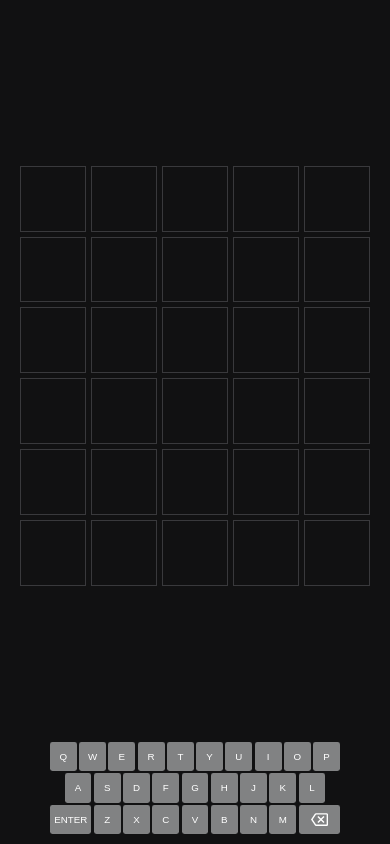
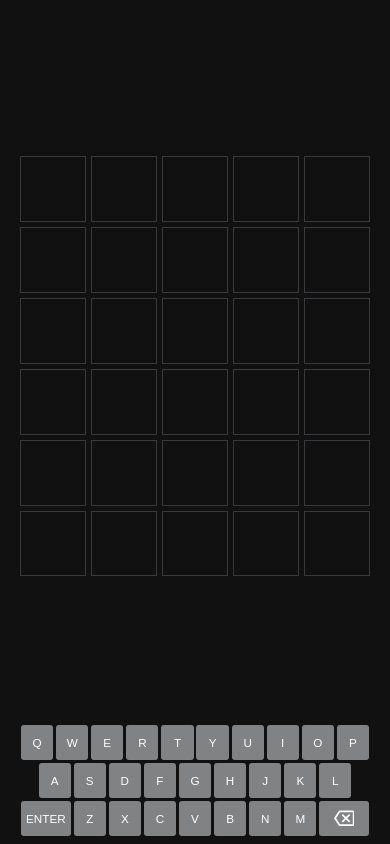
Before and after one commit to DevlinRocha/vvordle, a Vue app: page / in a window 390 px wide. Built offline with nearby package versions, Linux system fonts and the light colour scheme.

Commit message:
Adjustments for responsiveness

```diff
--- a/src/App.vue
+++ b/src/App.vue
@@ -156,6 +156,14 @@ onUnmounted(() => {
 </template>
 
 <style>
+html,
+body {
+  width: 100%;
+  height: 100%;
+  margin: 0;
+  padding: 0;
+}
+
 *,
 *::before,
 *::after {
@@ -171,11 +179,13 @@ onUnmounted(() => {
   display: flex;
   flex-direction: column;
   align-items: center;
-  width: 100vw;
-  height: 100vh;
-  padding: 1em;
-  font-size: clamp(0.5rem, 2.5vmin, 1.5rem);
+  justify-content: space-between;
+  width: 100%;
+  height: 100%;
+  padding: 0.5rem;
+  font-size: clamp(0.5rem, 3vmin, 1rem);
   background-color: hsl(240, 3%, 7%);
+  overflow: hidden;
   touch-action: manipulation;
 }
 </style>
--- a/src/components/Gameboard.vue
+++ b/src/components/Gameboard.vue
@@ -62,8 +62,8 @@ function stopAnimation(e: AnimationEvent) {
   display: flex;
   justify-content: center;
   align-items: center;
+  width: 100%;
   height: 100%;
-  width: 100%;
   flex-grow: 1;
 }
 
```
